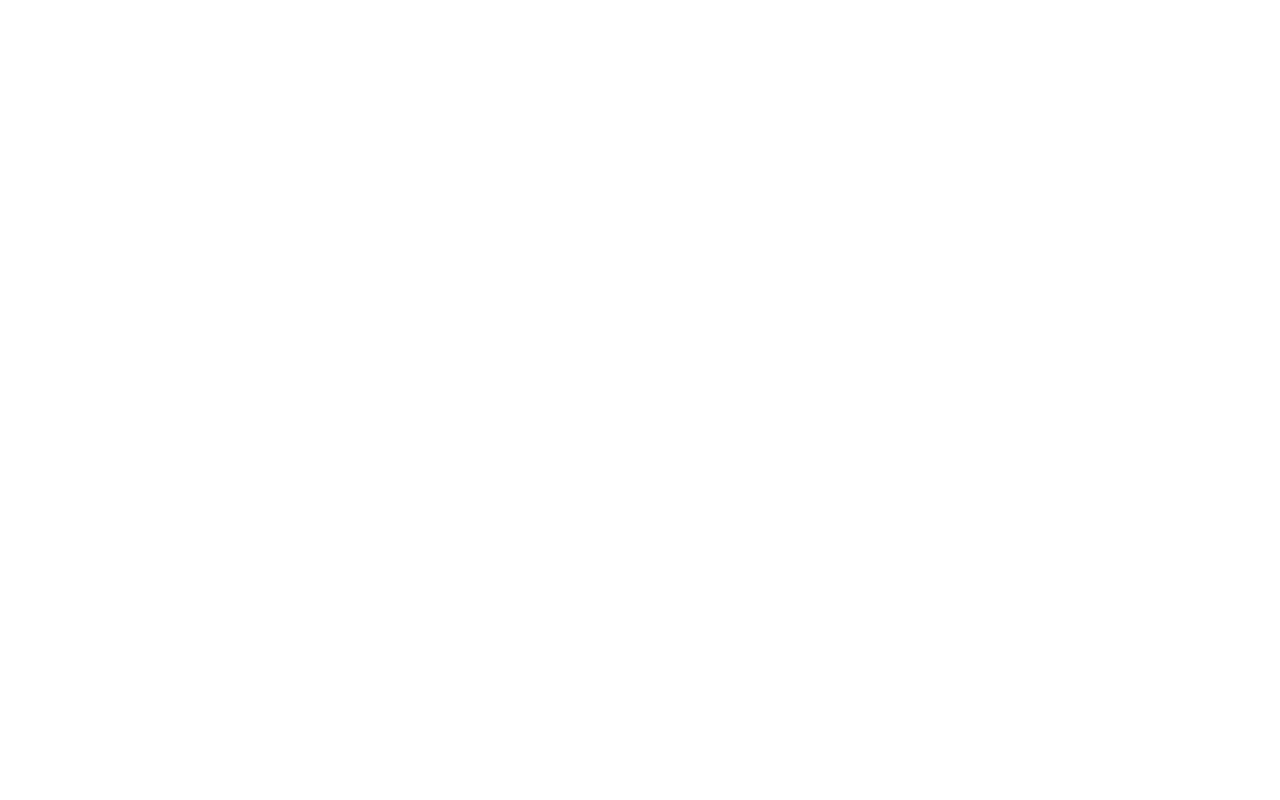
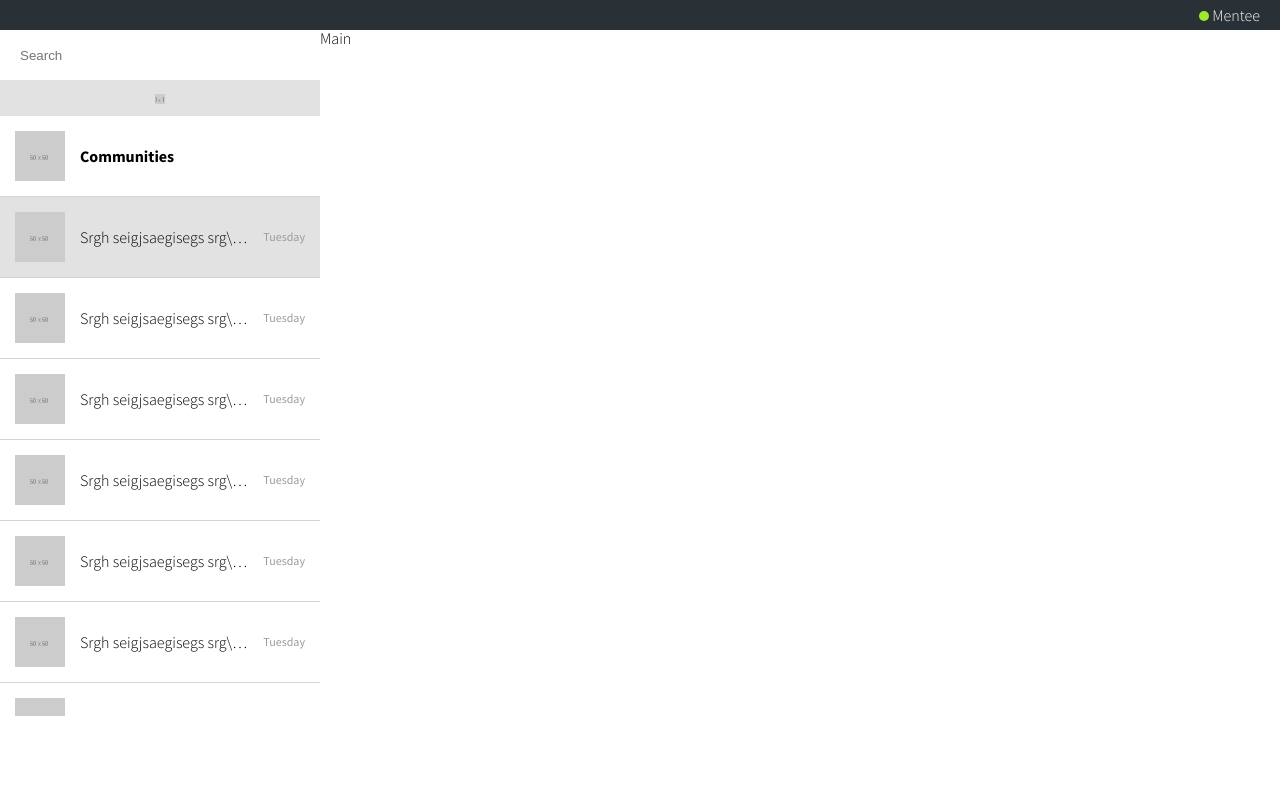
Before and after one commit to NikiNight/task2_VH, a plain HTML site: page page.html in a window 1280 px wide. Drawn offline with nearby package versions, Linux system fonts and the light colour scheme; files that its build step writes are made by us from their sources.

Commit message:
Add main markup and left sidebar

```diff
--- /dev/null
+++ b/css/custom.less
@@ -0,0 +1,14 @@
+@grey: rgb(42, 49, 54);
+.removeselection {
+  -webkit-touch-callout: none; /* iOS Safari */
+  -webkit-user-select: none; /* Safari */
+  -moz-user-select: none; /* Firefox */
+  -ms-user-select: none; /* Internet Explorer/Edge */
+  user-select: none; /* Non-prefixed version, currently
+                                  supported by Chrome and Opera */
+}
+
+html, body{
+  min-height: 100%;
+  height: 100%;
+}
--- a/css/index-style.less
+++ b/css/index-style.less
@@ -1,17 +1,4 @@
-@grey: rgb(42, 49, 54);
-.removeselection {
-  -webkit-touch-callout: none; /* iOS Safari */
-  -webkit-user-select: none; /* Safari */
-  -moz-user-select: none; /* Firefox */
-  -ms-user-select: none; /* Internet Explorer/Edge */
-  user-select: none; /* Non-prefixed version, currently
-                                  supported by Chrome and Opera */
-}
-
-html, body{
-  min-height: 100%;
-  height: 100%;
-}
+@import "custom";
 
 body{
   display: flex;
--- /dev/null
+++ b/css/page-style.less
@@ -0,0 +1,77 @@
+@import "custom";
+
+body{
+  font-family: 'Source Sans Pro', sans-serif;
+  font-weight: 300;
+  font-size: 16px;
+}
+
+header{
+  text-align: right;
+  width: 100%;
+  background-color: @grey;
+  color: white;
+  padding: 7px 20px;
+  .status{
+    background-color: #9cea2e;
+    width: 10px;
+    height: 10px;
+    border-radius: 50%;
+    display: inline-block;
+  }
+}
+
+.main-page-content{
+  display: flex;
+  justify-content: stretch;
+  .aside-bar{
+    max-width: 320px;
+    .search{
+      width: 100%;
+      border: none;
+      height: 50px;
+      padding-left: 20px;
+    }
+    .separator{
+      padding: 10px 0;
+      background-color: #e2e2e2;
+      text-align: center;
+    }
+    .communities{
+      overflow-y: auto;
+      max-height: 600px;
+      .communities-data{
+        display: flex;
+        justify-content: space-between;
+        align-items: center;
+        padding: 15px;
+        border-bottom: 1px solid #d4d4d4;
+        &.selected{
+          background-color: #e2e2e2;
+        }
+        .title{
+          text-overflow: ellipsis;
+          white-space: nowrap;
+          overflow: hidden;
+          line-height: 25px;
+          padding-right: 10px;
+          padding-left: 15px;
+        }
+        time{
+          color: #9b9b9b;
+          font-weight: 500;
+          font-size: 12px;
+        }
+      }
+      .communities-data-title{
+        justify-content: left;
+        .title{
+          font-weight: bold;
+        }
+      }
+    }
+  }
+  .main-bar{
+
+  }
+}
--- a/page.html
+++ b/page.html
@@ -5,12 +5,86 @@
     <title>Задача 1</title>
     <meta name="viewport" content="width=device-width, initial-scale=1">
     <link rel="stylesheet" href="css/reset.css">
-    <link rel="stylesheet" href="style.css">
+    <link href="https://fonts.googleapis.com/css?family=Source+Sans+Pro:200,300,400,700&amp;subset=cyrillic-ext" rel="stylesheet">
+    <link rel="stylesheet/less" href="css/page-style.less">
+    <script src="//cdnjs.cloudflare.com/ajax/libs/less.js/3.7.1/less.min.js" ></script>
     <!--[if lt IE 9]>
-    <script src="http://html5shiv.googlecode.com/svn/trunk/html5.js"></script>
+    <script src="https://oss.maxcdn.com/html5shiv/3.7.3/html5shiv.min.js"></script>
     <![endif]-->
 </head>
 <body>
-
+<header>
+    <span class="status"></span> Mentee
+</header>
+<div class="main-page-content">
+    <aside class="aside-bar">
+        <input type="search" class="search" placeholder="Search">
+        <div class="separator"><img src="img/10x10.png" alt=""></div>
+        <section class="communities">
+            <div class="communities-data communities-data-title">
+                <img src="img/50x50.png" alt="">
+                <p class="title">Communities</p>
+            </div>
+            <div class="communities-data selected">
+                <img src="img/50x50.png" alt="">
+                <p class="title">Srgh seigjsaegisegs srg\wsehg\wserh</p>
+                <time>Tuesday</time>
+            </div>
+            <div class="communities-data">
+                <img src="img/50x50.png" alt="">
+                <p class="title">Srgh seigjsaegisegs srg\wsehg\wserh</p>
+                <time>Tuesday</time>
+            </div>
+            <div class="communities-data">
+                <img src="img/50x50.png" alt="">
+                <p class="title">Srgh seigjsaegisegs srg\wsehg\wserh</p>
+                <time>Tuesday</time>
+            </div>
+            <div class="communities-data">
+                <img src="img/50x50.png" alt="">
+                <p class="title">Srgh seigjsaegisegs srg\wsehg\wserh</p>
+                <time>Tuesday</time>
+            </div>
+            <div class="communities-data">
+                <img src="img/50x50.png" alt="">
+                <p class="title">Srgh seigjsaegisegs srg\wsehg\wserh</p>
+                <time>Tuesday</time>
+            </div>
+            <div class="communities-data">
+                <img src="img/50x50.png" alt="">
+                <p class="title">Srgh seigjsaegisegs srg\wsehg\wserh</p>
+                <time>Tuesday</time>
+            </div>
+            <div class="communities-data">
+                <img src="img/50x50.png" alt="">
+                <p class="title">Srgh seigjsaegisegs srg\wsehg\wserh</p>
+                <time>Tuesday</time>
+            </div>
+            <div class="communities-data">
+                <img src="img/50x50.png" alt="">
+                <p class="title">Srgh seigjsaegisegs srg\wsehg\wserh</p>
+                <time>Tuesday</time>
+            </div>
+            <div class="communities-data">
+                <img src="img/50x50.png" alt="">
+                <p class="title">Srgh seigjsaegisegs srg\wsehg\wserh</p>
+                <time>Tuesday</time>
+            </div>
+            <div class="communities-data">
+                <img src="img/50x50.png" alt="">
+                <p class="title">Srgh seigjsaegisegs srg\wsehg\wserh</p>
+                <time>Tuesday</time>
+            </div>
+            <div class="communities-data">
+                <img src="img/50x50.png" alt="">
+                <p class="title">Srgh seigjsaegisegs srg\wsehg\wserh</p>
+                <time>Tuesday</time>
+            </div>
+        </section>
+    </aside>
+    <main class="main-bar">
+        Main
+    </main>
+</div>
 </body>
 </html>
```
Also changed, not shown: index.html (+1 -1 lines), img/10x10.png (added), img/50x50.png (added).
